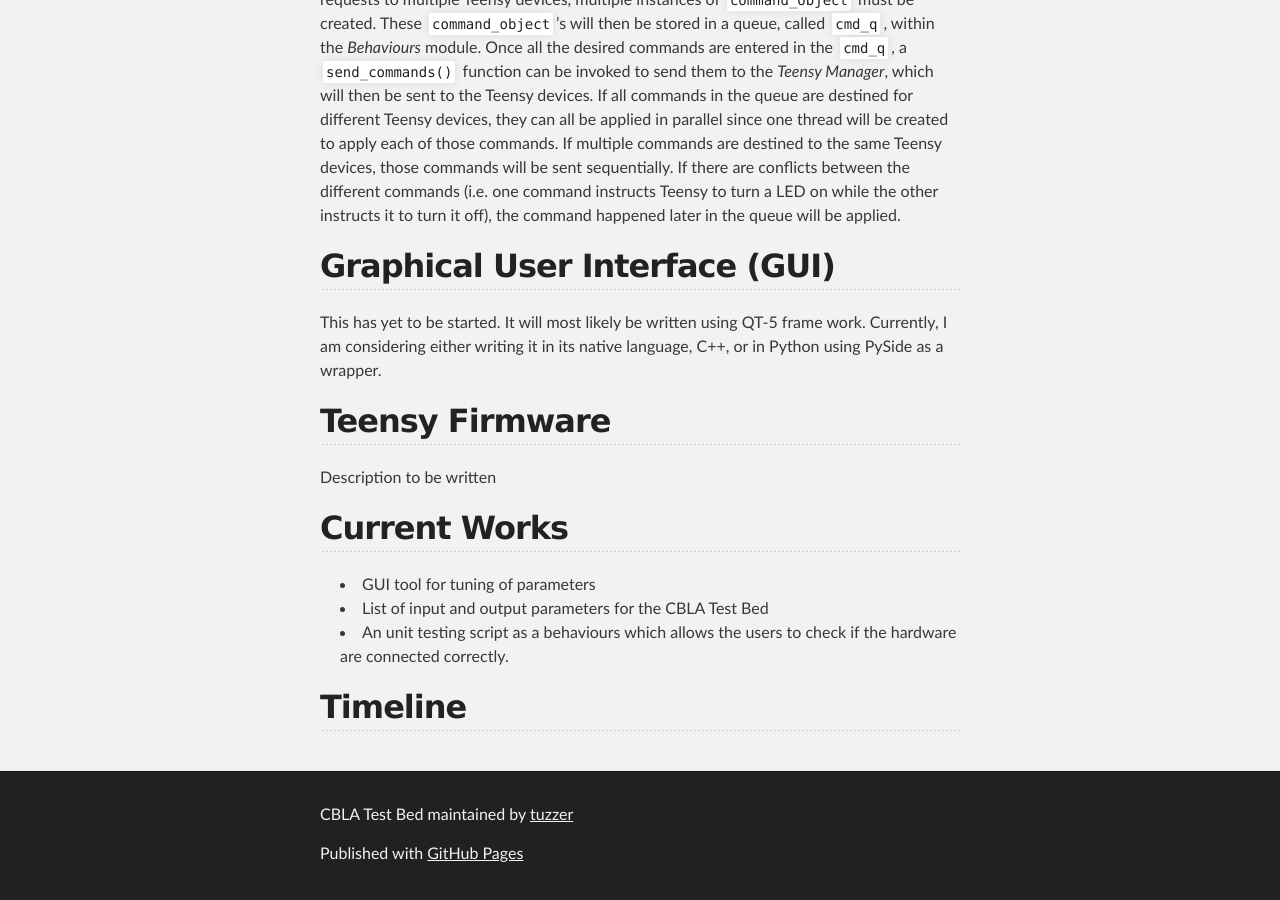
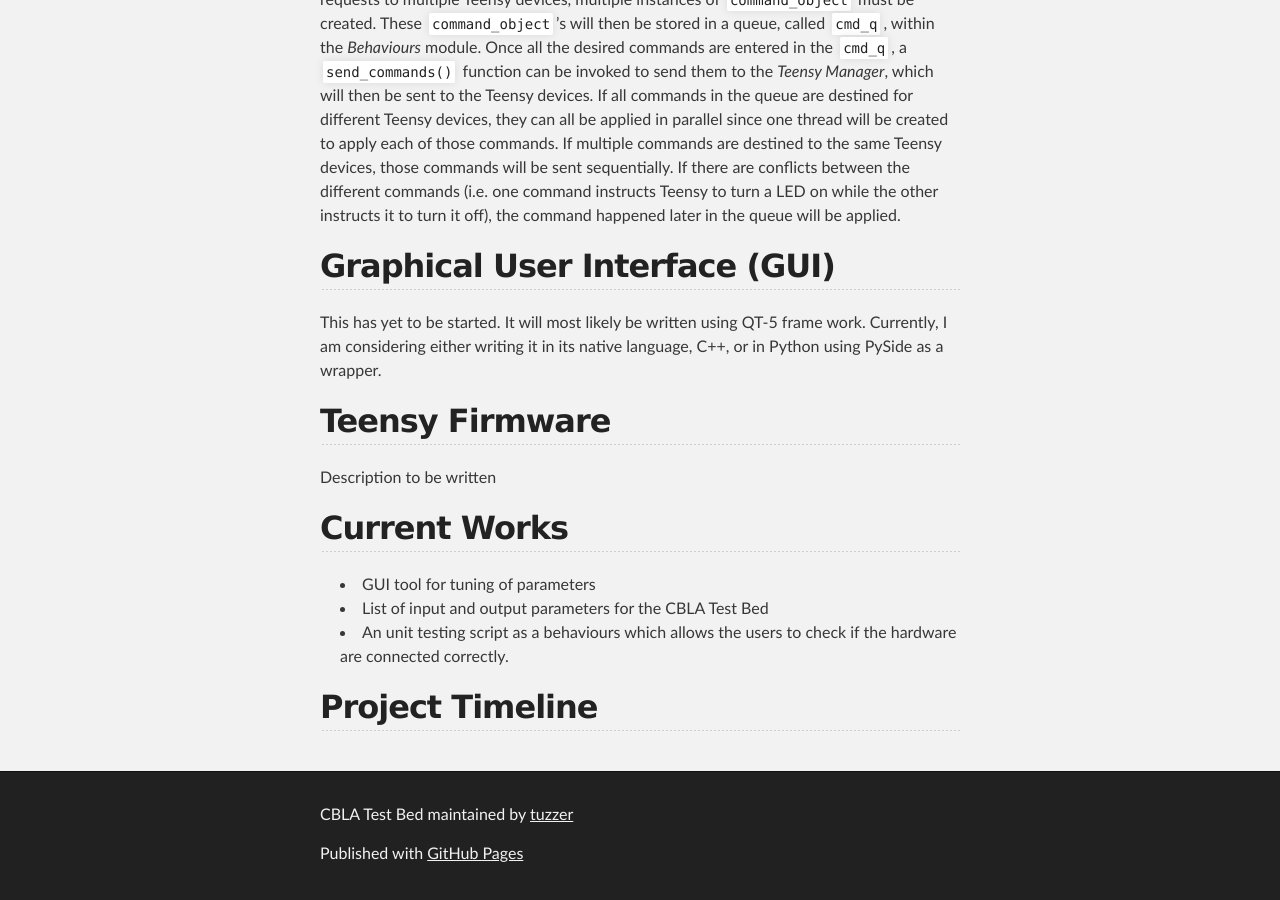
Before and after one commit to MattChanTK/Hylozoic-Series-3, a Jekyll site: the page built from index.md, in a window 1280 px wide and 900 px high, scrolled down 3466 px. Built offline with Jekyll 4.4.1, drawn with Linux system fonts in a browser that asks for light colours; Markdown is read by kramdown in place of the engine named in the settings.

Commit message:
Added the word Project to the heading

```diff
--- a/index.md
+++ b/index.md
@@ -92,4 +92,4 @@ Description to be written
 * List of input and output parameters for the CBLA Test Bed
 * An unit testing script as a behaviours which allows the users to check if the hardware are connected correctly.
 
-## Timeline
+## Project Timeline
```
